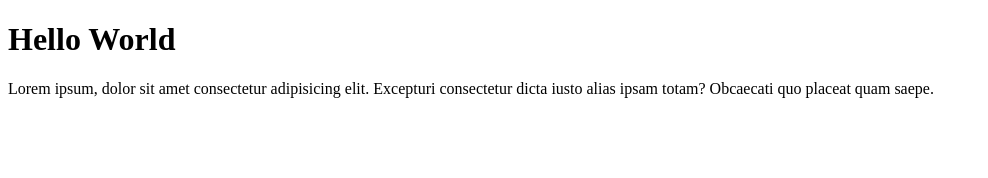
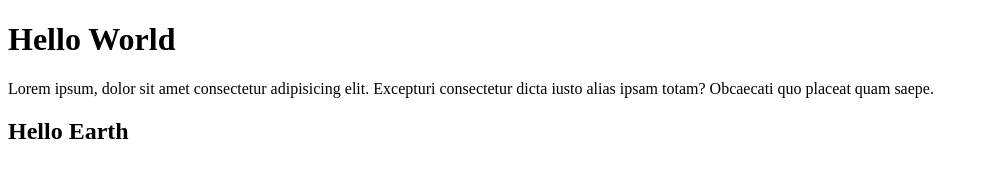
Before and after one commit to shakline80/checkbox, a plain HTML site: page index.html in a window 1280 px wide. Shown: the whole page, without its empty margins (0-988 px from the left). Drawn offline with Linux system fonts and the light colour scheme.

Commit message:
Update index.html

```diff
--- a/index.html
+++ b/index.html
@@ -12,6 +12,7 @@
         <p>Lorem ipsum, dolor sit amet consectetur adipisicing elit. Excepturi consectetur dicta iusto alias ipsam totam? Obcaecati quo placeat quam saepe.</p>
 
 
+        <h2>Hello Earth</h2>
 
 
 
```
